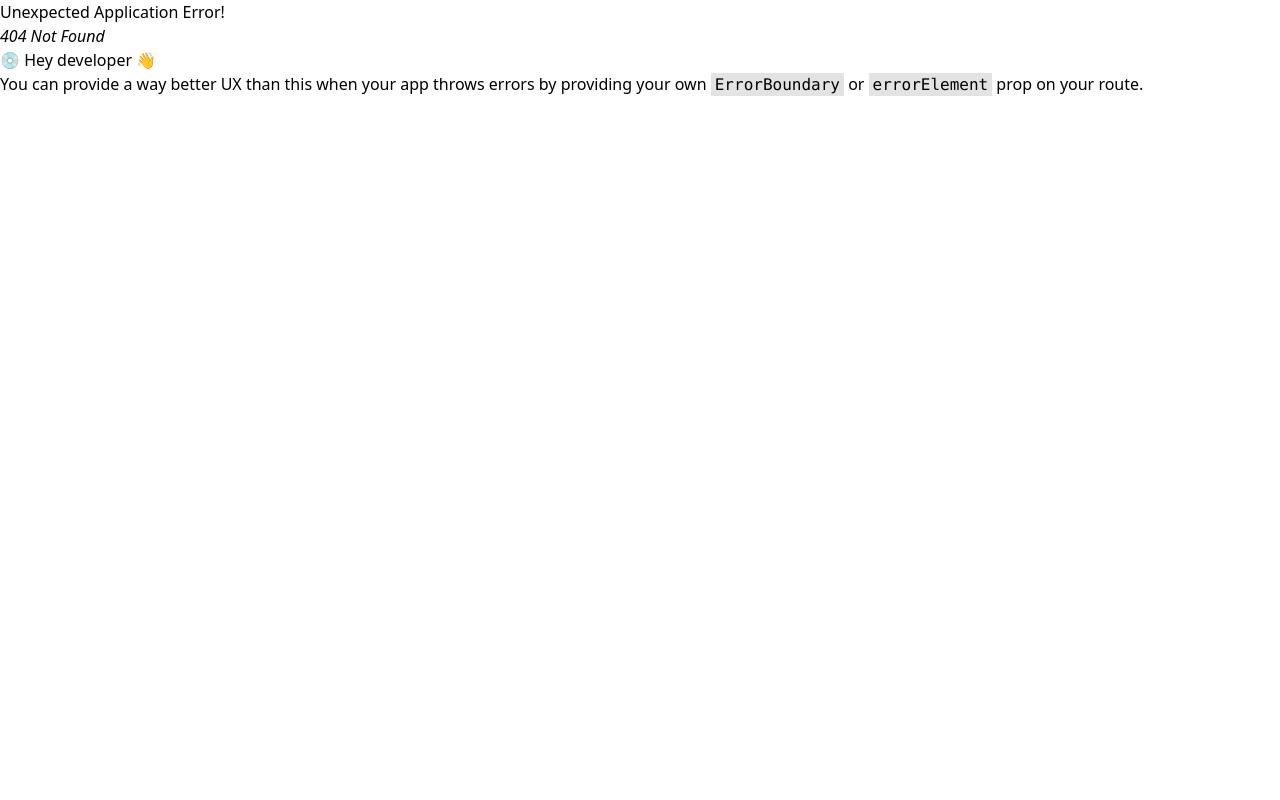
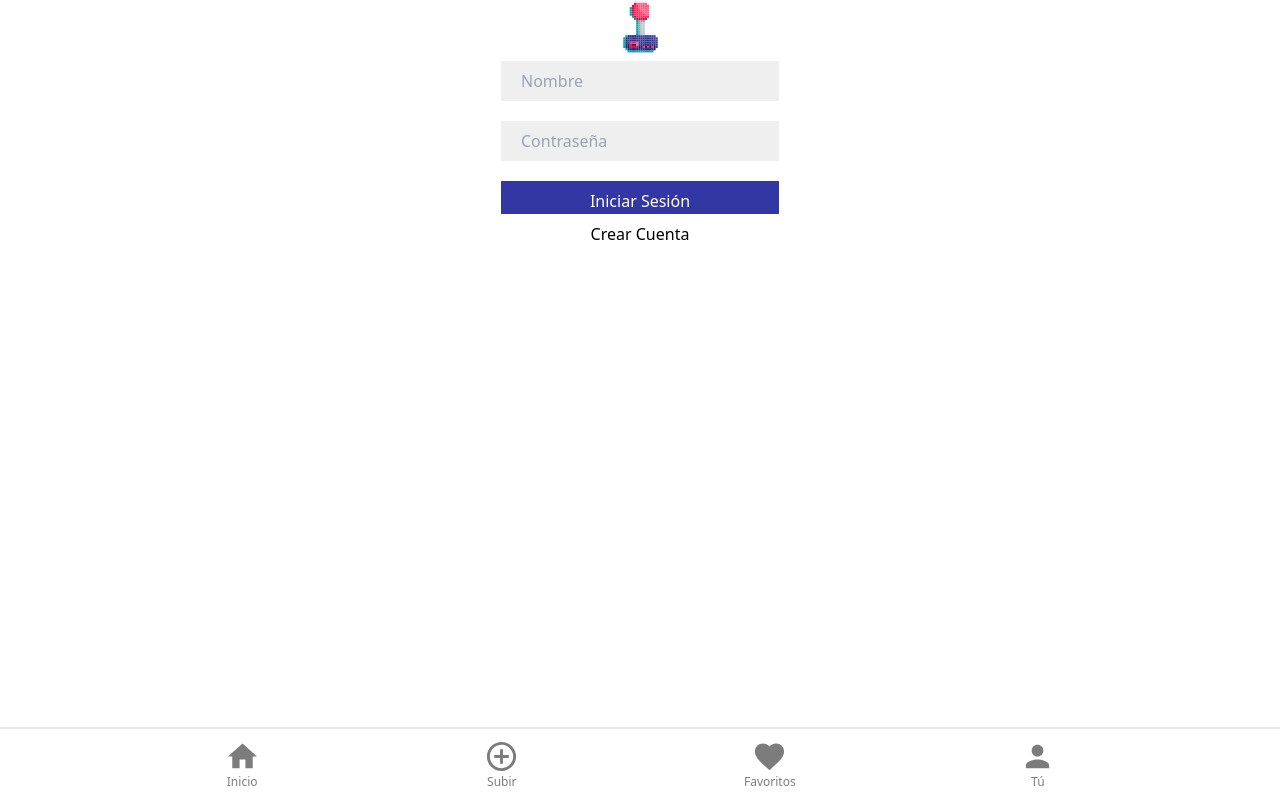
Before and after one commit to Dan1Vaz/FrontRetroshop, a React (Vite) app in the folder retroShopFront/: page /profile in a window 1280 px wide. Before the commit this address had no page. Built offline with nearby package versions, Linux system fonts and the light colour scheme.

Commit message:
Layouts main  register,login y verification

```diff
--- a/retroShopFront/src/main.jsx
+++ b/retroShopFront/src/main.jsx
@@ -5,12 +5,28 @@ import "./index.css";
 import { AuthProvider } from './providers/AuthProvider.jsx';
 import { MainPage } from "./pages/MainPage";
 import { Navbar } from "./components/Navbar";
-import { Footer } from "./components/Foooter";
+import { Footer } from "./components/Footer.jsx";
+import RegisterPage from "./pages/RegisterPage";
+import LoginPage from "./pages/LoginPage.jsx";
+import VerificationPage from "./pages/VerificationPage.jsx";
 
 const Layout = () => {
+
+
   return (
     <div>
       <Navbar />
+      <Outlet />
+      <Footer />
+    </div>
+  );
+};
+const Layout2 = () => {
+
+
+  return (
+    <div>
+
       <Outlet />
       <Footer />
     </div>
@@ -26,8 +42,30 @@ const router = createBrowserRouter([
         path: "/",
         element: <MainPage />,
       },
+
+
+
     ],
   },
+  {
+    path: "/profile",
+    element: <Layout2 />,
+    children: [
+      {
+        path: "/profile",
+        element: <LoginPage/>,
+      },
+
+      {
+        path: "/profile/register",
+        element: <RegisterPage />,
+      },
+      {
+        path: "/profile/validation/:verificationCode/:email",
+          element: <VerificationPage/>
+       },
+    ]}
+
 ]);
 
 ReactDOM.createRoot(document.getElementById("root")).render(
--- /dev/null
+++ b/retroShopFront/src/pages/LoginPage.jsx
@@ -0,0 +1,98 @@
+import { useContext, useState } from "react";
+import { NavLink, useNavigate } from "react-router-dom";
+import { authContext } from "../providers/AuthProvider";
+
+const LoginPage = () => {
+  const [, setToken] = useContext(authContext);
+
+  const navigate = useNavigate();
+
+  function autolink() {
+    navigate("/");
+  }
+
+  const [userData, setUserData] = useState({
+    email: "",
+    password: "",
+  });
+  const [statusMessage, setStatusMessage] = useState("");
+
+  const enviar = (e) => {
+    e.preventDefault();
+
+    fetch("http://localhost:3001/login", {
+      method: "POST",
+      headers: {
+        "Content-Type": "application/json",
+      },
+      body: JSON.stringify(userData),
+    })
+      .then((response) => {
+        if (response.ok) {
+          return response.json();
+        } else {
+          throw new Error("Failed to login");
+        }
+      })
+      .then((data) => {
+        const token = data.token;
+
+        setToken(token);
+        console.log("Token recibido:", token);
+        setStatusMessage("ok");
+        autolink();
+      })
+      .catch((error) => {
+        console.error("Error en inicio de sesión:", error.message);
+        setStatusMessage("error");
+      });
+  };
+
+  const handleInputChange = (e) => {
+    const { id, value } = e.target;
+    setUserData({ ...userData, [id]: value });
+  };
+
+  return (
+    <div
+      className="flex justify-center items-center flex-col gap-2">
+      <div className="">
+        <img src="/iconretroshop.svg" alt="" className="w-[px] h-[53px]" />
+      </div>
+      <form
+        className="flex justify-center items-center flex-col gap-5"
+        onSubmit={enviar}
+      >
+        {/* <label htmlFor="email">Introduce email</label> */}
+        <input
+          type="email"
+          id="email"
+          placeholder="Nombre"
+          className="w-[278px] h-[33px] bg-[#efefef]  p-[20px] "
+          value={userData.email}
+          onChange={handleInputChange}
+        />
+        {/* <label htmlFor="password">Contraseña</label> */}
+        <input
+          type="password"
+          placeholder="Contraseña"
+          className="w-[278px] h-[33px] bg-[#efefef]  p-[20px] "
+          id="password"
+          value={userData.password}
+          onChange={handleInputChange}
+        />
+        <button
+          type="submit"
+          className="w-[278px] h-[33px] bg-[#3337a3]  p-[20px] text-white py-2 px-4 "
+        >
+          Iniciar Sesión
+        </button>
+      </form>
+      <NavLink to="/register">Crear Cuenta</NavLink>
+
+      {statusMessage && <p>{statusMessage}</p>}
+    </div>
+  );
+};
+
+export default LoginPage;
--- /dev/null
+++ b/retroShopFront/src/pages/RegisterPage.jsx
@@ -0,0 +1,90 @@
+
+
+import { useState } from 'react';
+
+const RegisterPage = () => {
+    const [userData, setUserData] = useState({
+        name: "",
+        email: "",
+        password: ""
+      });
+      const [statusMessage, setStatusMessage] = useState("");
+
+      const send = (e) => {
+        e.preventDefault();
+
+        fetch('http://localhost:3001/register', {
+          method: 'POST',
+          headers: {
+            'Content-Type': 'application/json'
+          },
+          body: JSON.stringify(userData)
+        })
+        .then(response => {
+          if (response.ok) {
+            console.log("Éxito");
+            setStatusMessage("Registro exitoso , te hemos enviado un correo para verificar tu cuenta");
+
+          } else {
+            return response.json();
+          }
+        })
+        .then(data => {
+          if (data) {
+            console.log(data);
+            setStatusMessage(data.message);
+
+          }
+        })
+        .catch(error => {
+          console.error("Error al enviar los datos:", error);
+          setStatusMessage("Error al enviar los datos");
+        });
+      };
+
+      const handleInputChange = (e) => {
+        const { id, value } = e.target;
+        setUserData({ ...userData, [id]: value });
+      };
+
+
+  return (
+    <div className='flex justify-center items-center flex-col gap-2'>
+
+    <h2>Registro</h2>
+    <form className="flex justify-center items-center flex-col" onSubmit={send}>
+      {/* <label htmlFor="name">Introduce nombre</label> */}
+      <input
+         placeholder="Nombre"
+        type="text"
+        id="name"
+        value={userData.name}
+        onChange={handleInputChange}
+      />
+      {/* <label htmlFor="email">Introduce email</label> */}
+      <input
+        type="email"
+        placeholder="Email"
+        id="email"
+        value={userData.email}
+        onChange={handleInputChange}
+      />
+      {/* <label htmlFor="password"> Contraseña</label> */}
+      <input
+        type="password"
+        placeholder="Contraseña"
+        id="password"
+        value={userData.password}
+        onChange={handleInputChange}
+      />
+      <button type="submit">Registrar</button>
+    </form>
+    {statusMessage && <p className="exitoso">{statusMessage}<span>&#160;</span></p>}
+
+  </div>
+  )
+}
+
+
+
+export default RegisterPage
--- /dev/null
+++ b/retroShopFront/src/pages/VerificationPage.jsx
@@ -0,0 +1,54 @@
+import { useState, useEffect } from "react";
+import { useNavigate, useParams } from "react-router-dom";
+
+const VerificationPage = () => {
+    const { verificationCode, email } = useParams();
+    const navigate = useNavigate();
+
+    function autolink() {
+      navigate("/login");
+    }
+    const [, setUserData] = useState({
+        email: "",
+        verificationCode: ""
+      });
+
+      useEffect(() => {
+        // Actualizar el estado con los valores de los parámetros
+        setUserData({
+          email: email ,
+          verificationCode: verificationCode
+        });
+
+        // Enviar solicitud fetch al montar el componente
+        fetch('http://localhost:3001/verify', {
+          method: 'POST',
+          headers: {
+            'Content-Type': 'application/json'
+          },
+          body: JSON.stringify({
+            email: email ,
+            verificationCode: verificationCode
+          })
+        })
+        .then(response => {
+          if (response.ok) {
+            console.log("Verificación exitosa");
+            autolink()
+          } else {
+            throw new Error('Failed verification');
+          }
+        })
+        .catch(error => {
+          console.error("Error en la verificación:", error.message);
+        });
+      }, [email, verificationCode]);
+
+  return (
+    <div className="register">
+    <h2>listotto</h2>
+  </div>
+  )
+}
+
+export default VerificationPage
```
Also changed, not shown: retroShopFront/src/components/Footer.jsx (renamed from retroShopFront/src/components/Foooter.jsx), 1 other file (tests, documents, lock files or other folders).
